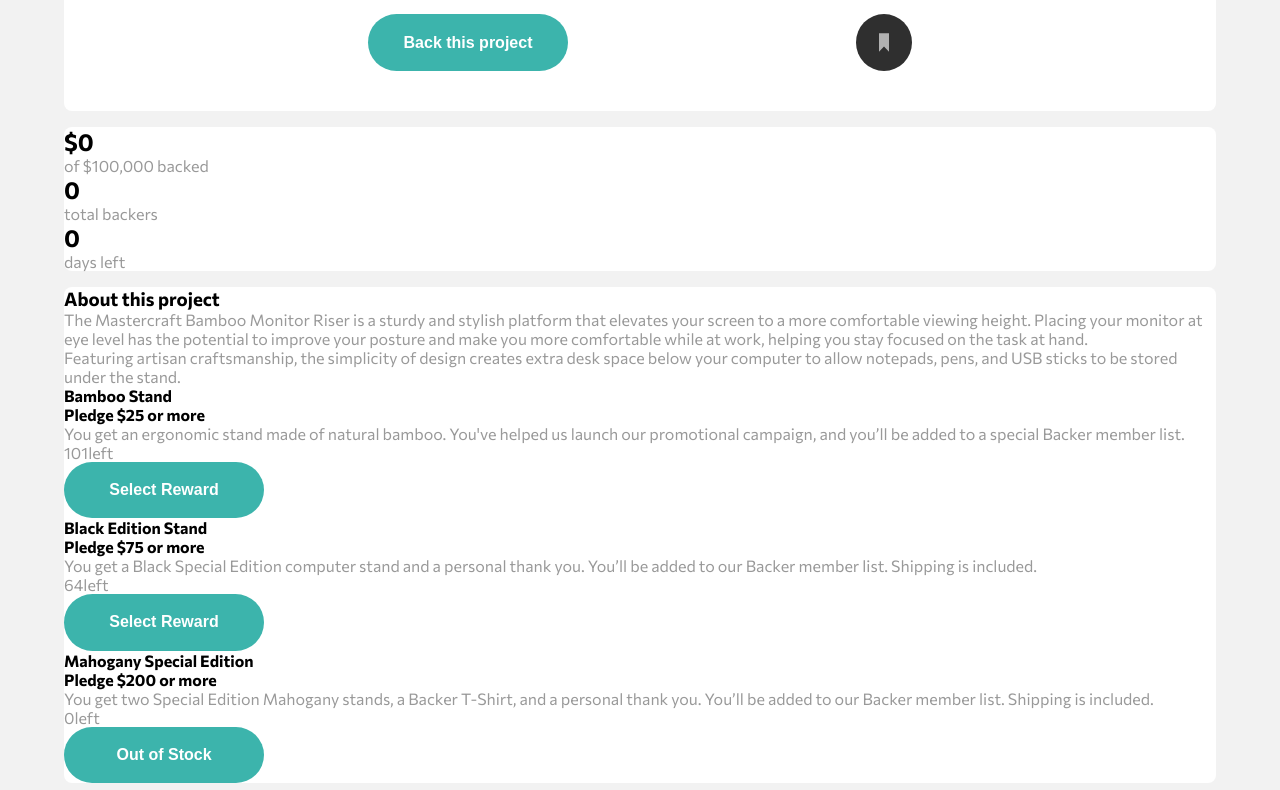
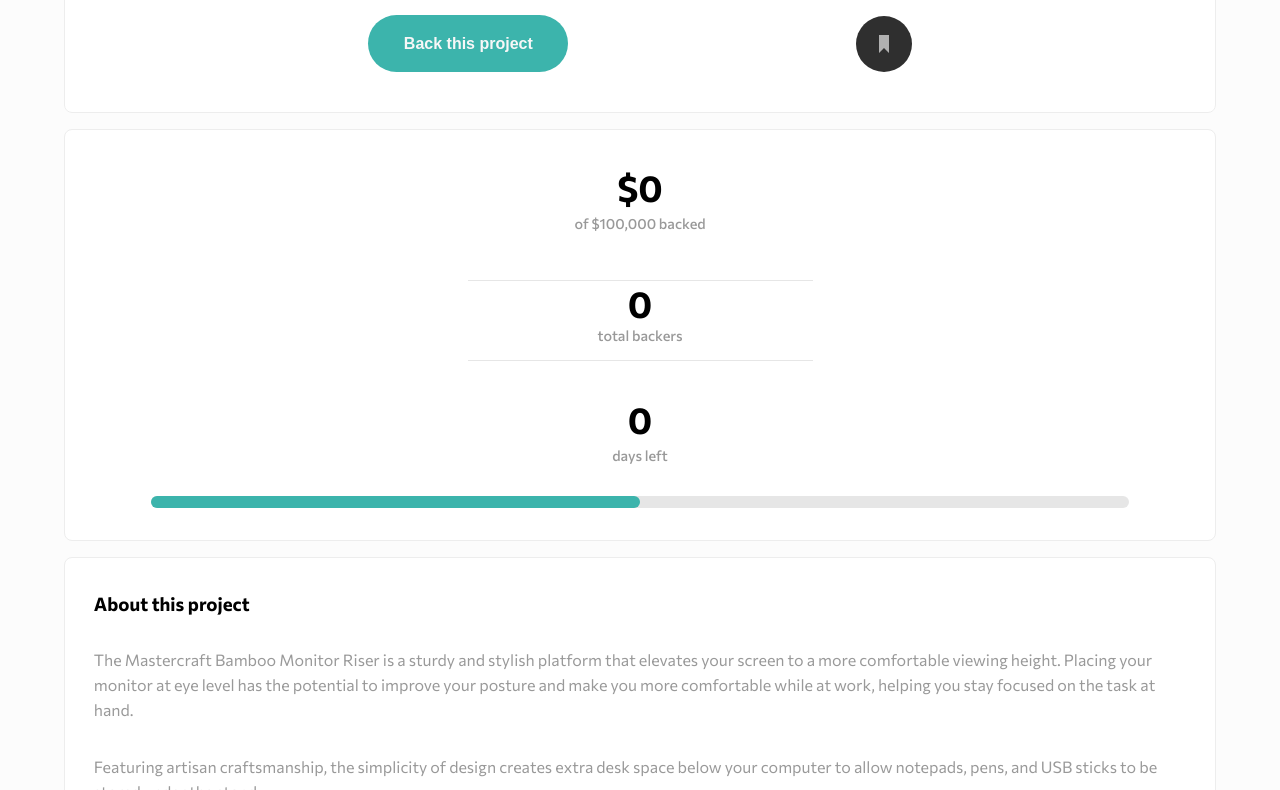
Before and after one commit to Lemano15/crowdFunding-Product-Page, a plain HTML site: page crowdfunding-product-page-main/index.html in a window 1280 px wide. Shown: the part 350-1140 px from the top of the page. Drawn offline with Linux system fonts and the light colour scheme.

Commit message:
Additional CSS

```diff
--- a/crowdfunding-product-page-main/index.html
+++ b/crowdfunding-product-page-main/index.html
@@ -40,14 +40,17 @@
 
   <main id="webContent">
     <section id="contentHeading">
-      <h3 class="projectTitle title">Mastercraft Bamboo Monitor Riser</h3>
+      <h3 class="projectTitle">Mastercraft Bamboo Monitor Riser</h3>
       <p class="projectSubtitle">
         A beautifully handcrafted monitor stand to reduce neck and eye strain.
       </p>
       <img id="logo" src="images/logo-mastercraft.svg" alt="mastercraft logo"/>
       <div class="container">
         <button id="backProjectBttn">Back this project</button>
-        <img id="bookmark" src="images/icon-bookmark.svg"/>
+        <div class="container">
+          <img id="bookmark" src="images/icon-bookmark.svg"/>
+          <h2 class="bookmarkLabel">Bookmark</h2>
+        </div>
       </div>
     </section>
 
@@ -70,38 +73,41 @@
         </h2>
         <p class="informatics--block--subtitle">days left</p>
       </article>
+      <div id="progressContainer">
+        <div id="progressBar"></div>
+      </div>
     </section>
 
     <section id="productInformation">
-      <h3 class="title">About this project</h3>
-      <p>The Mastercraft Bamboo Monitor Riser is a sturdy and stylish platform that elevates your screen
+      <h3 class="aboutTitle">About this project</h3>
+      <p class="projectDescription paragraph">The Mastercraft Bamboo Monitor Riser is a sturdy and stylish platform that elevates your screen
         to a more comfortable viewing height. Placing your monitor at eye level has the potential to improve
         your posture and make you more comfortable while at work, helping you stay focused on the task at hand.</p>
-      <p>Featuring artisan craftsmanship, the simplicity of design creates extra desk space below your computer
+      <p class="projectDescription paragraph">Featuring artisan craftsmanship, the simplicity of design creates extra desk space below your computer
         to allow notepads, pens, and USB sticks to be stored under the stand.</p>
       <article class="rewardComponent">
         <h4 class="rewardTitle">Bamboo Stand</h4>
         <h4 class="rewardSubtitle">Pledge $25 or more</h4>
-        <p class="rewardDescription">You get an ergonomic stand made of natural bamboo. You've helped us launch our promotional campaign, and
+        <p class="rewardDescription paragraph">You get an ergonomic stand made of natural bamboo. You've helped us launch our promotional campaign, and
           you’ll be added to a special Backer member list.</p>
-        <p><span class="bambooStandCounter">101</span>left</p>
-        <button class="bambooBttn">Select Reward</button>
+        <p class="counter"><span class="bambooStandCounter counterNumber">101</span>left</p>
+        <button class="bambooBttn rewardBttn">Select Reward</button>
       </article>
       <article class="rewardComponent">
         <h4 class="rewardTitle">Black Edition Stand</h4>
         <h4 class="rewardSubtitle">Pledge $75 or more</h4>
-        <p class="rewardDescription">You get a Black Special Edition computer stand and a personal thank you. You’ll be added to our Backer
+        <p class="rewardDescription paragraph">You get a Black Special Edition computer stand and a personal thank you. You’ll be added to our Backer
           member list. Shipping is included.</p>
-        <p><span class="blackStandCounter">64</span>left</p>
-        <button class="blackBttn">Select Reward</button>
+        <p class="counter"><span class="blackStandCounter counterNumber">64</span>left</p>
+        <button class="blackBttn rewardBttn">Select Reward</button>
       </article>
       <article class="rewardComponent">
         <h4 class="rewardTitle">Mahogany Special Edition</h4>
         <h4 class="rewardSubtitle">Pledge $200 or more</h4>
-        <p class="rewardDescription">You get two Special Edition Mahogany stands, a Backer T-Shirt, and a personal thank you. You’ll be added
+        <p class="rewardDescription paragraph">You get two Special Edition Mahogany stands, a Backer T-Shirt, and a personal thank you. You’ll be added
           to our Backer member list. Shipping is included.</p>
-        <p><span class="mahoganyCounter">0</span>left</p>
-        <button class="mahoganyBttn">Out of Stock</button>
+        <p class="counter"><span class="mahoganyCounter counterNumber">0</span>left</p>
+        <button class="mahoganyBttn rewardBttn">Out of Stock</button>
       </article>
     </section>
 
@@ -115,13 +121,13 @@
           <input type="radio" class="supportInput">
           <h3 class="supportTitle">Pledge with no reward</h3>
         </div>
-        <p class="supportDescription">Choose to support us without a reward if you simply believe in our project. As a backer,
+        <p class="supportDescription paragraph">Choose to support us without a reward if you simply believe in our project. As a backer,
           you will be signed up to receive product updates via email.</p>
         <div class="supportSelected">
           <p class="supportSelected--message">Enter your pledge</p>
           <form class="donationForm">
             <input type="input" placeholder="$0.00">
-            <button type="submit" class="submitPriceBttn">Continue</button>
+            <button type="submit" class="submitPriceBttn rewardBttn">Continue</button>
           </form>
         </div>
       </article>
@@ -136,16 +142,16 @@
             </div>
           </div>
         </div>
-        <p class="rewardDescription">You get an ergonomic stand made of natural bamboo. You've helped us launch our promotional campaign, and
+        <p class="rewardDescription paragraph">You get an ergonomic stand made of natural bamboo. You've helped us launch our promotional campaign, and
           you’ll be added to a special Backer member list.
           </p>
-        <p><span class="bambooStandCounter">101</span>left</p>
+        <p class="counter"><span class="bambooStandCounter counterNumber">101</span>left</p>
 
         <div class="rewardSelected">
           <p class="rewardSelected--message">Enter your pledge</p>
           <form class="donationForm">
             <input type="input" placeholder="$0.00">
-            <button type="submit" class="bambooBttn">Continue</button>
+            <button type="submit" class="bambooBttn rewardBttn">Continue</button>
           </form>
         </div>
       </article>
@@ -160,14 +166,14 @@
             </div>
           </div>
         </div>
-        <p class="rewardDescription">You get a Black Special Edition computer stand and a personal thank you. You’ll be added to our Backer
+        <p class="rewardDescription paragraph">You get a Black Special Edition computer stand and a personal thank you. You’ll be added to our Backer
           member list. Shipping is included.</p>
-        <p><span class="blackStandCounter">101</span>left</p>
+        <p class="counter"><span class="blackStandCounter counterNumber">101</span>left</p>
         <div class="rewardSelected">
           <p class="rewardSelected--message">Enter your pledge</p>
           <form class="donationForm">
             <input type="input" placeholder="$0.00">
-            <button class="blackBttn">continue</button>
+            <button class="blackBttn rewardBttn">continue</button>
           </form>
         </div>
       </article>
@@ -182,15 +188,15 @@
             </div>
           </div>
         </div>
-        <p class="rewardDescription">You get two Special Edition Mahogany stands, a Backer T-Shirt, and a personal thank you. You’ll be added
+        <p class="rewardDescription paragraph">You get two Special Edition Mahogany stands, a Backer T-Shirt, and a personal thank you. You’ll be added
           to our Backer member list. Shipping is included.</p>
-        <p><span class="mahoganyCounter">0</span>left</p>
+        <p class="counter"><span class="mahoganyCounter counterNumber">0</span>left</p>
 
         <div class="rewardSelected">
           <p class="rewardSelected--message">Enter your pledge</p>
           <form class="donationForm">
             <input type="input" placeholder="$0.00">
-            <button class="bambooBttn">Continue</button>
+            <button class="bambooBttn rewardBttn">Continue</button>
           </form>
         </div>
       </article>
--- a/crowdfunding-product-page-main/styles.css
+++ b/crowdfunding-product-page-main/styles.css
@@ -9,7 +9,7 @@ TYPOGRAPHY
 
 body {
     font-family: 'Commissioner', sans-serif;
-    background-color:hsl(0, 0%, 95%);
+    background-color:hsl(0, 0%, 99%);
 }
 
 #mastHead {
@@ -39,12 +39,39 @@ nav {
     border-bottom: 1px solid hsl(0, 0%, 90%);
 }
 
+.informatics--block:nth-child(2) {
+    border-top: 1px solid hsl(0, 0%, 90%);
+    border-bottom: 1px solid hsl(0, 0%, 90%);
+}
+
+.informatics--block--subtitle {
+    font-weight: 500;
+}
+
+#progressContainer {
+    background-color: hsl(0, 0%, 90%);
+}
+#progressBar {
+    width: 50%;
+    background-color: hsl(176, 50%, 47%);
+}
+
 #pageTitle {
     color: white;
 }
 
+.rewardComponent {
+    border: 1px solid hsl(0, 0%, 80%)
+}
+
+.rewardSubtitle {
+    color: hsl(176, 50%, 47%);
+    font-weight: 500;
+}
+
 section {
     background-color: white;
+    border: 1px solid hsl(0, 0%, 93%);
 }
 
 p {
@@ -52,9 +79,13 @@ p {
     color:hsl(0, 0%, 60%);
 }
 
+.counterNumber {
+    color: black;
+}
+
 button {
     background-color: hsl(176, 50%, 47%);
-    color: white;
+    color: hsl(0, 0%, 97%);
     border: none;
     font-weight: 700;
 }
@@ -63,11 +94,16 @@ button {
 SPACING & ALIGNMENT
 *******/
 
+body {
+    width: 100%;
+}
+
 #mastHead {
     margin: 0;
     height: 34vh;
     position: relative;
     z-index: 1;
+    width: 100%;
 }
 
 nav {
@@ -147,18 +183,23 @@ nav {
     top: -10%;
     right: 0;
     bottom: 0;
-    left: 42%;
+    left: 0;
+    margin: 0 auto;
     order: -1;
 }
 
 .container {
     display: flex;
     justify-content: space-evenly;
+    align-items: center;
 }
 
-button {
+.bookmarkLabel {
+    display: none;
+}
+
+#backProjectBttn, button {
     width: 70%;
-    margin: 0;
     font-size: 1rem;
     max-width: 200px;
     padding: 1.2em;
@@ -167,9 +208,100 @@ button {
     outline: none;
 }
 
-#bookmark {
+#bookmark:hover, #bookmark:focus {
+    cursor: pointer;
+}
 
+#informatics {
+    display: flex;
+    flex-direction: column;
 }
+
+.informatics--block {
+    margin: 1em auto;
+    padding: 1em 0;
+    width: 50%;
+    text-align: center;
+}
+
+.informatics--block:nth-child(2) {
+    max-width: 30%;
+    padding: 0;
+    padding-bottom: 1em;
+}
+
+.numbers {
+    font-size: 2.3rem;
+    margin: .1em 0;
+    padding: 0;
+}
+
+.informatics--block:nth-child(2) .numbers {
+    margin: 0;
+    padding: 0;
+}
+
+.informatics--block:nth-child(3) {
+    padding: 0;
+}
+
+.informatics--block--subtitle {
+    font-size: .9rem;
+}
+
+#progressContainer {
+    width: 85%;
+    margin: 1em auto 2em auto;
+    border-radius: 50px;
+}
+
+#progressBar {
+    height: 12px;
+    border-radius: 50px;
+}
+
+#productInformation {
+    padding:  1em 1.8em;
+}
+
+.aboutTitle {
+    margin: 1em 0;
+}
+
+.paragraph {
+    line-height: 25px;
+    margin: 2em 0;
+}
+
+.rewardComponent {
+    margin: 2em 0;
+    padding: 1em;
+    border-radius: 8px;
+}
+
+.rewardTitle {
+    margin: .5em 0;
+}
+
+.rewardDescription {
+    margin: 1em 0;
+}
+
+.counter {
+    margin: 1em 0;
+}
+
+.counterNumber {
+    font-size: 2rem;
+    font-weight: 700;
+    margin-right: .2em;
+}
+
+.rewardBttn {
+    margin: .8em 0;
+    padding: 1em;
+}
+
 section {
     margin: 1em 0;
     border-radius: 8px;
```
